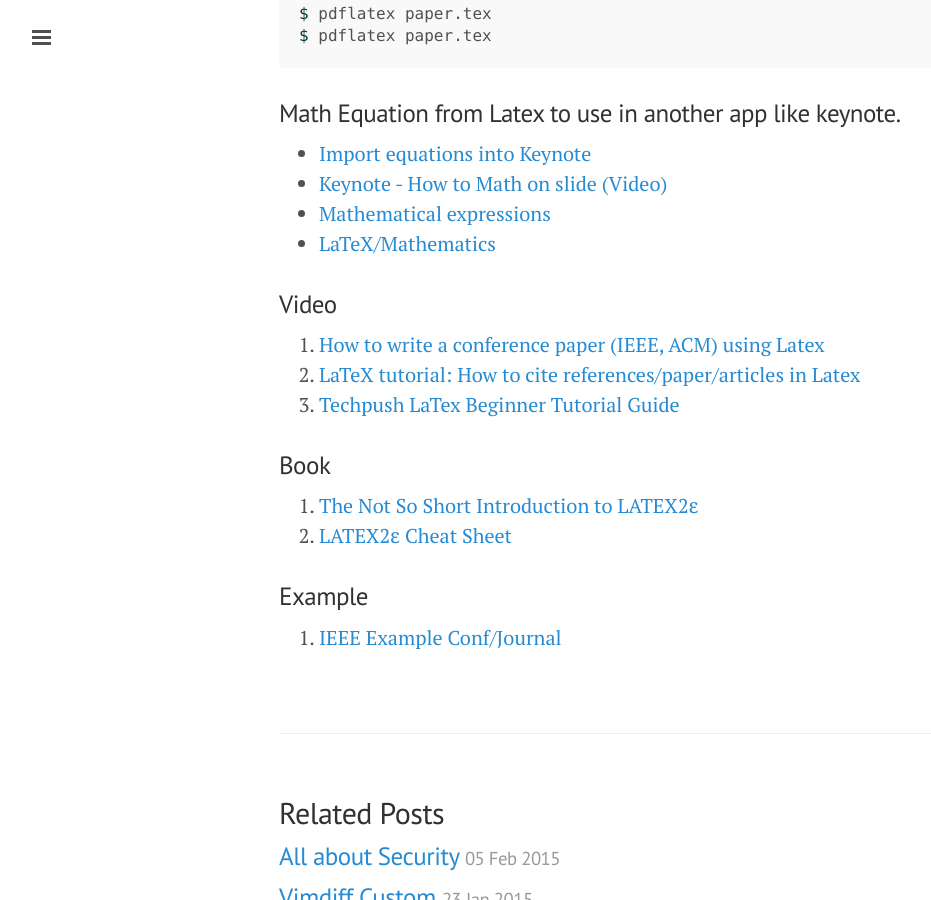
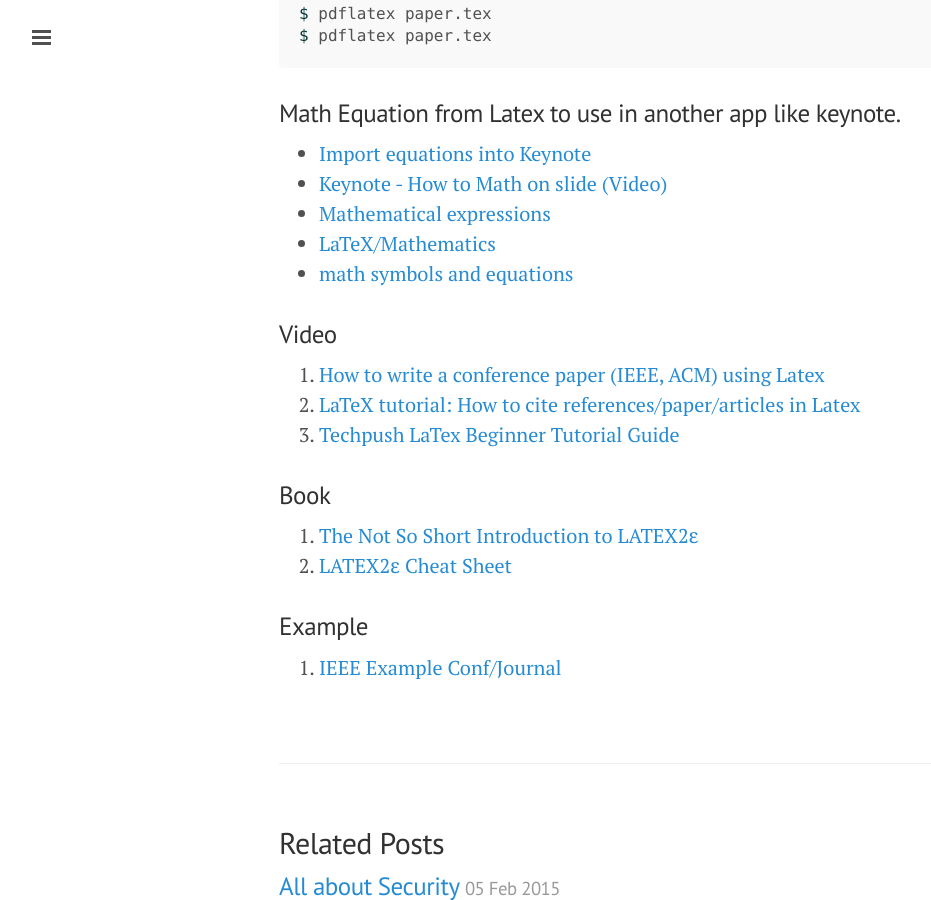
Before and after one commit to ibotdotout/ibotdotout.github.io, a Jekyll site: the page built from _posts/2015-02-07-latex.md, in a window 1280 px wide and 900 px high, scrolled down 1252 px. Shown: the whole window, without its empty margins (1-932 px from the left). Built offline with Jekyll 4.4.1, drawn with Linux system fonts in a browser that asks for light colours; Markdown is read by kramdown in place of the engine named in the settings.

Commit message:
Update 2015-02-07-latex.md

```diff
--- a/_posts/2015-02-07-latex.md
+++ b/_posts/2015-02-07-latex.md
@@ -54,6 +54,7 @@ $ pdflatex paper.tex
 - [Keynote - How to Math on slide (Video)](https://www.youtube.com/watch?v=dgVrj62AiAU)
 - [Mathematical expressions](https://www.sharelatex.com/learn/Mathematical_expressions)
 - [LaTeX/Mathematics](http://en.wikibooks.org/wiki/LaTeX/Mathematics)
+- [math symbols and equations](https://kogler.wordpress.com/2008/03/21/latex-use-of-math-symbols-formulas-and-equations/)
 
 
 ### Video
```
